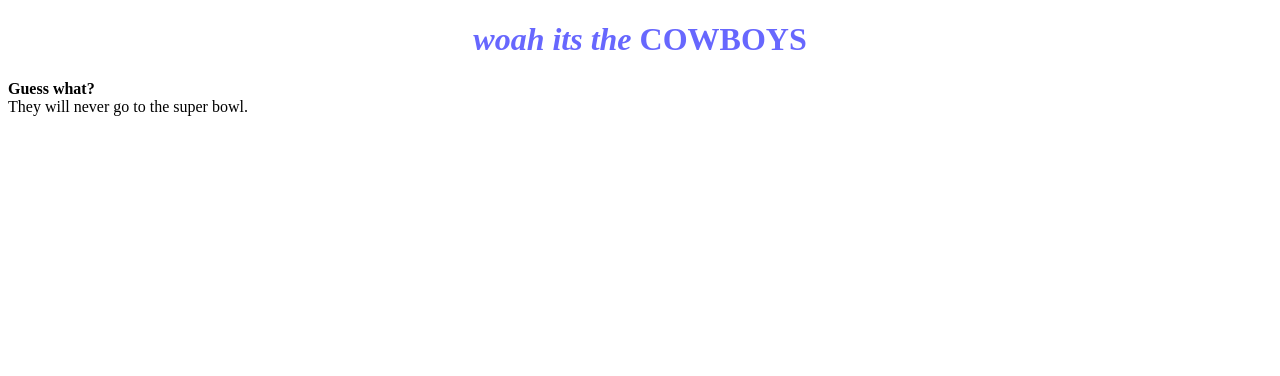
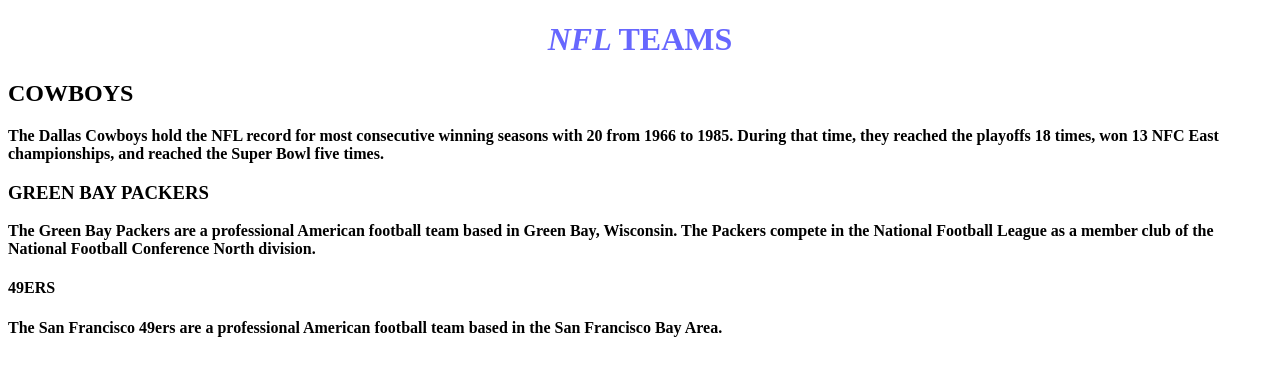
Before and after one commit to amayabaker/amayabaker.github.io, a plain HTML site: page index.html in a window 1280 px wide. Drawn offline with Linux system fonts and the light colour scheme.

Commit message:
added info

```diff
--- a/index.html
+++ b/index.html
@@ -5,11 +5,16 @@
         <link rel = "stylesheet" href = "style.css">
     </head>
     <body>
-        <h1 style= "text-align: center; color:rgb(103, 103, 254)"> <i> woah its the </i>COWBOYS </h1>
+        <h1 style= "text-align: center; color:rgb(103, 103, 254)"> <i> NFL </i> TEAMS </h1>
         <p>
-            <b>Guess what? </b>
+            <h2> COWBOYS</h2>
+            <b> The Dallas Cowboys hold the NFL record for most consecutive winning seasons with 20 from 1966 to 1985. During that time, they reached the playoffs 18 times, won 13 NFC East championships, and reached the Super Bowl five times.</b>
             <br>
-            They will never go to the super bowl.
+            <h3> GREEN BAY PACKERS </h3>
+            <b> The Green Bay Packers are a professional American football team based in Green Bay, Wisconsin. The Packers compete in the National Football League as a member club of the National Football Conference North division. </b>
+            <br>
+            <h4> 49ERS </h4>
+            <b> The San Francisco 49ers are a professional American football team based in the San Francisco Bay Area. </b>
         </p>
 
     </body>
```
